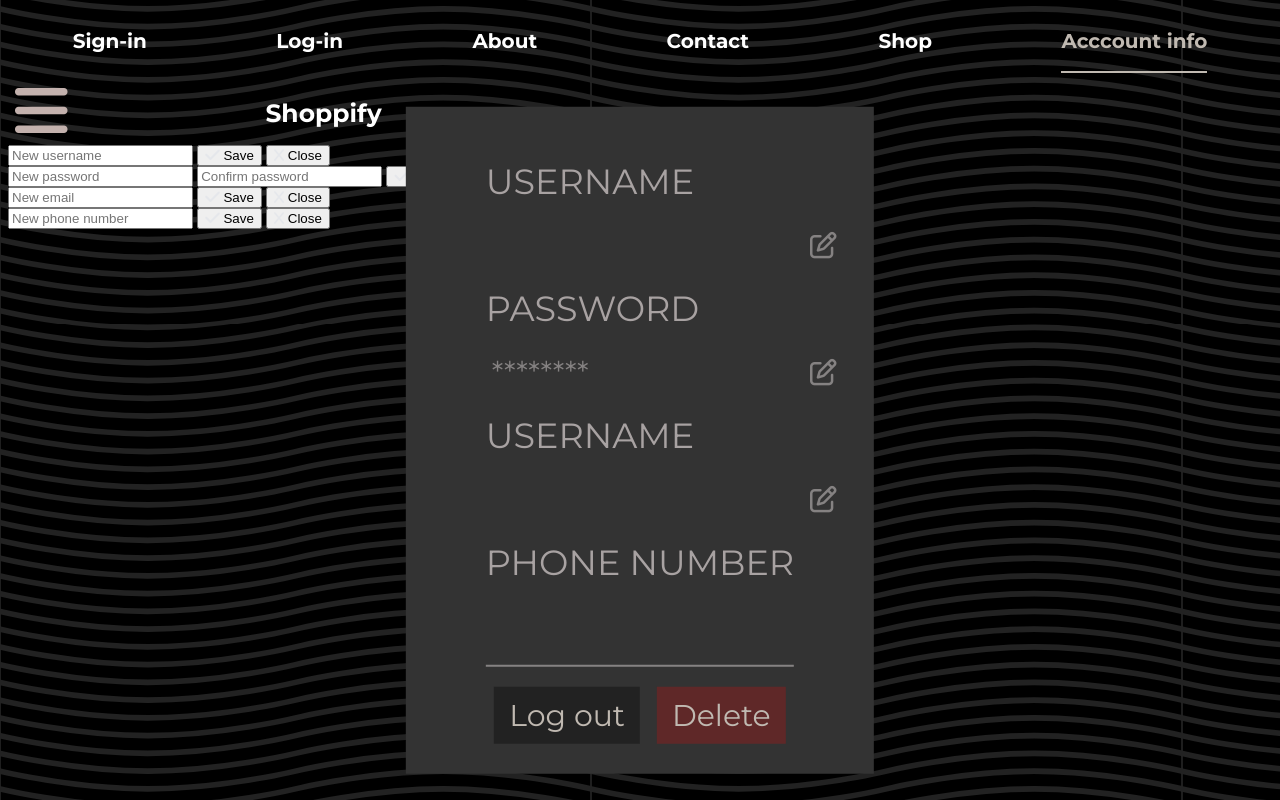
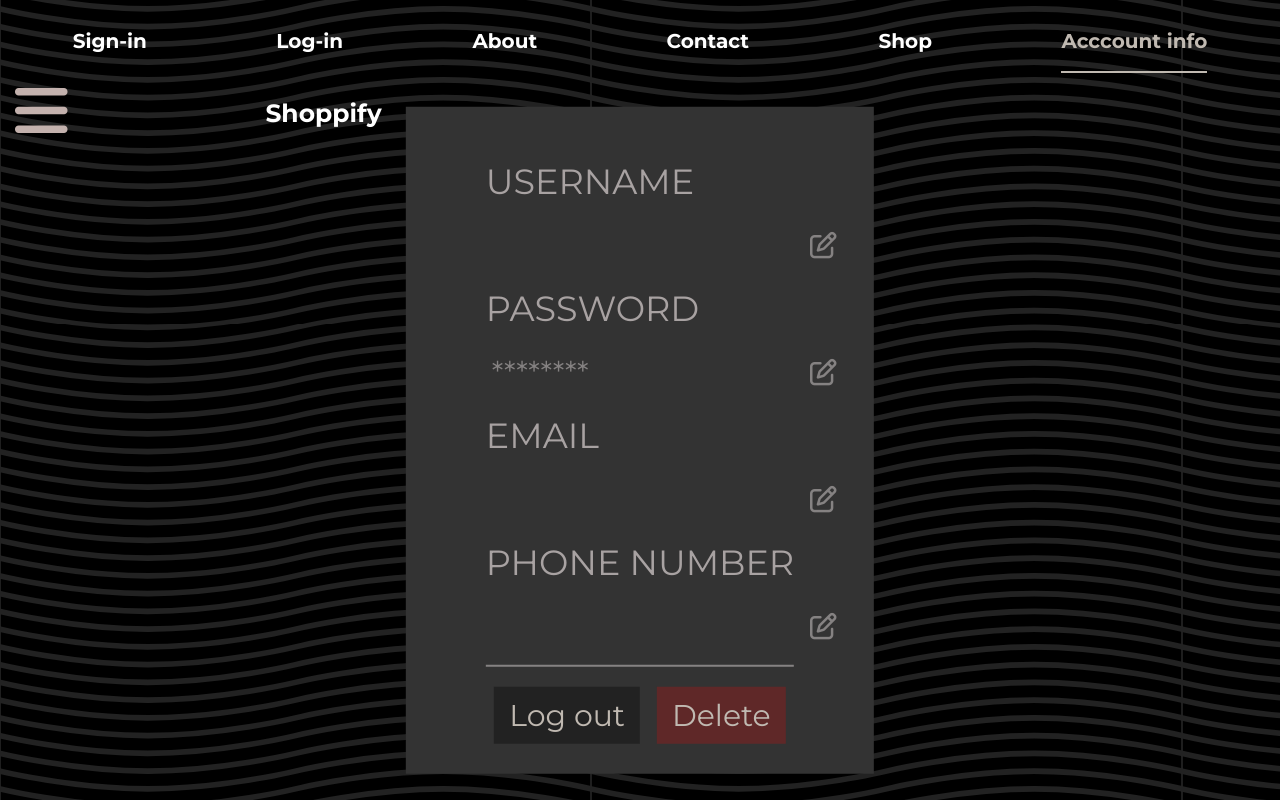
Before and after one commit to Anchiee/shoppify, a PHP site: page /view/php/accountInfo.php in a window 1280 px wide. Run offline with PHP 8.4, Linux system fonts and the light colour scheme; the visitor is signed in with stand-in values (Sample User, id 1); data that the repository does not hold is empty; some libraries are stand-ins or nearby versions.

Commit message:
Improved the ui for the info account

```diff
--- a/view/php/accountInfo.php
+++ b/view/php/accountInfo.php
@@ -78,7 +78,7 @@
         </div>
 
         <div class="inner-info-container">
-          <h1>USERNAME</h1>
+          <h1>EMAIL</h1>
           <p class="info"><?php echo $result[0]["email"]?> </p>
           <button class="change-button" onclick="showEmail()">
             <i class="fa-regular fa-pen-to-square fa-2xl" class="icon"></i>
@@ -89,6 +89,7 @@
           <h1>PHONE NUMBER</h1>
           <p class="info" id="last"><?php echo $result[0]["phone"]?> </p>
           <button class="change-button" onclick="showPhone()">
+          <i class="fa-regular fa-pen-to-square fa-2xl" class="icon"></i>
           </button>
         </div>
 
@@ -116,16 +117,15 @@
       <input type="text" name="new-value" placeholder="New username">
       <input type="hidden" name="field" value="username">
 
-      <button class="save-button">
-        <i class="fa-solid fa-check fa-lg" style="color: #e5e7eb;"></i>
+      <div class="change-buttons-container">
+        <button class="manipulate-button">
           Save
         </button>
 
         <button type="button" class="close-button" onclick="hideUsername()">
-        <i class="fa-solid fa-x" style="color: #e5e7eb;"></i>
           Close
         </button>
-
+      </div>
     </form>
 
 
@@ -135,15 +135,16 @@
       <input type="password" name="new-value" placeholder="Confirm password">
       <input type="hidden" name="field" value="passwrd">
 
-      <button class="save-button">
-        <i class="fa-solid fa-check fa-lg" style="color: #e5e7eb;"></i>
+
+      <div class="change-buttons-container">
+        <button class="manipulate-button">
           Save
         </button>
 
         <button type="button" class="close-button" onclick="hidePassword()">
-        <i class="fa-solid fa-x" style="color: #e5e7eb;"></i>
           Close
         </button>
+      </div>
 
     </form>
 
@@ -153,16 +154,19 @@
       <input type="email" name="new-value" placeholder="New email">
       <input type="hidden" name="field" value="email">
 
-      <button class="save-button">
-        <i class="fa-solid fa-check fa-lg" style="color: #e5e7eb;"></i>
+      <div class="change-buttons-container">
+
+        <button class="manipulate-button" onclick="showEmail()">
           Save
         </button>
 
 
         <button type="button" class="close-button" onclick="hideEmail()">
-        <i class="fa-solid fa-x" style="color: #e5e7eb;"></i>
           Close
         </button>
+
+      </div>
+
 
     </form>
 
@@ -172,18 +176,21 @@
       <input type="text" name="new-value" placeholder="New phone number">
       <input type="hidden" name="field" value="phone">
 
+      <div class="change-buttons-container">
 
-      <button class="save-button">
-        <i class="fa-solid fa-check fa-lg" style="color: #e5e7eb;"></i>
+        <button class="manipulate-button" onclick="showPhone()">
           Save
         </button>
 
         <button type="button" class="close-button" onclick="hidePhone()">
-        <i class="fa-solid fa-x" style="color: #e5e7eb;"></i>
           Close
         </button>
+      </div>
+
+
 
     </form>
+
 
 <script src="../js/accountInfo.js"></script>
 </body>
--- a/view/style/accountInfo.css
+++ b/view/style/accountInfo.css
@@ -132,9 +132,6 @@ h1
 
 
 
-
-
-
 .manipulate-button, .manipulate-form
 {
   display: inline;
@@ -145,11 +142,19 @@ h1
   margin-top: 20px;
   display:block;
   border-top: 2px solid #858282;
-  display:flex;
+  display: flex;
+  justify-content: space-around;
+
+}
+
+.change-buttons-container
+{
+  width: 100%;
+  display: flex;
   justify-content: space-around;
 }
 
-.manipulate-button
+.manipulate-button, .close-button
 {
   margin-top: 20px;
   font-size:30px;
@@ -162,20 +167,16 @@ h1
   transition: opacity .25s cubic-bezier(0.075, 0.82, 0.165, 1);
 }
 
-.manipulate-button:hover
+.manipulate-button:hover, .close-button:hover
 {
   opacity: 0.8;
 }
 
-.manipulate-button:active
+.manipulate-button:active, .close-button:hover
 {
   opacity: 0.5;
 }
 
-#delete-account
-{
-  background-color:#5f2828;
-}
 
 .change-button
 {
@@ -190,6 +191,40 @@ h1
 }
 
 
+.change-form
+{
+  position: absolute;
+  top:50%;
+  left:50%;
+  transform: translate(-50%, -50%);
+  background-color: #2c2c2c;
+  padding: 20px 30px;
+  display: none;
+}
+
+
+input
+{
+  display:block;
+  background-color:#333333;
+  border:none;
+  outline:none;
+  color:#c0b9b1;
+  font-family:"Montserrat";
+  padding-bottom:6px;
+  width:100%;
+  font-size:28px;
+  margin-bottom: 20px;
+}
+
+#delete-account, .close-button
+{
+  background-color:#5f2828;
+}
+
+
+
+
 @media only screen and (min-width:1281px)
 {
   .hamburger-nav
```
Lines whose indentation alone changed are shown as unchanged.
